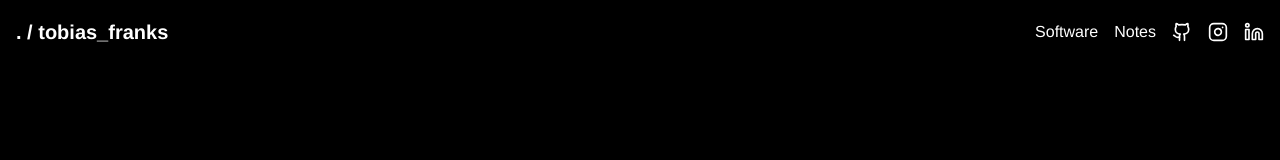
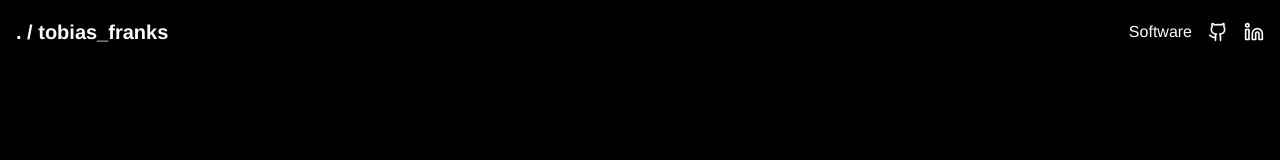
Before and after one commit to tobias-x/tobias-x.github.io, a Next.js app: page / in a window 1280 px wide. Shown: the top 160 px of the page. Built offline with nearby package versions, Linux system fonts and the light colour scheme.

Commit message:
Delete inst

```diff
--- a/src/components/Navbar.js
+++ b/src/components/Navbar.js
@@ -1,5 +1,5 @@
 import { useRouter } from "next/router";
-import { Instagram, Linkedin, Github } from "lucide-react";
+import { Linkedin, Github } from "lucide-react";
 
 function SmartLink({ href, children, className, ...props }) {
   const router = useRouter();
@@ -37,22 +37,12 @@ export default function Navbar() {
           <SmartLink href="/#software" className="hover:text-gray-300">
             Software
           </SmartLink>
-          <SmartLink href="/#notes" className="hover:text-gray-300">
-            Notes
-          </SmartLink>
           <SmartLink
             href="https://www.github.com/tobias-x"
             aria-label="Github"
             className="hover:text-gray-300"
           >
             <Github size={20} />
-          </SmartLink>
-          <SmartLink
-            href="https://www.instagram.com/tobias.xlyt"
-            aria-label="Instagram"
-            className="hover:text-gray-300"
-          >
-            <Instagram size={20} />
           </SmartLink>
           <SmartLink
             href="https://www.linkedin.com/in/tobiasfranks"
```
